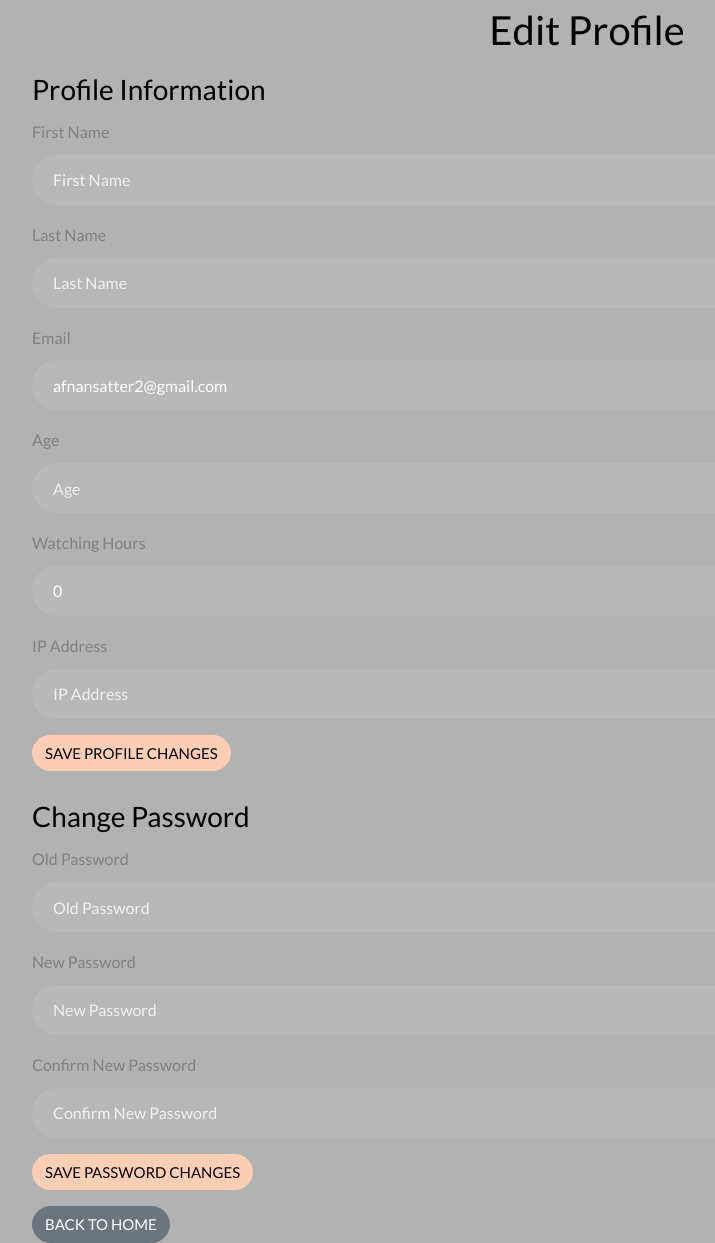
After one commit to AfnanMeow/BRACU_flex, a Django app: page /profile/ in a window 1280 px wide. The commit adds this page. Shown: the whole page, without its empty margins (53-768 px from the left). Run offline with Django 4.2, Linux system fonts and the light colour scheme; a user stored in the database is signed in; some libraries are stand-ins or nearby versions.

Commit message:
add edit profile and video download

```diff
--- /dev/null
+++ b/module1/profileform.py
@@ -0,0 +1,50 @@
+from django import forms
+from django.contrib.auth.models import User
+from django.contrib.auth.forms import PasswordChangeForm
+
+
+class ProfileForm(forms.ModelForm):
+    first_name = forms.CharField(max_length=30, required=True, widget=forms.TextInput(attrs={
+        'class': 'form-control',
+        'placeholder': 'First Name'
+    }))
+    last_name = forms.CharField(max_length=30, required=True, widget=forms.TextInput(attrs={
+        'class': 'form-control',
+        'placeholder': 'Last Name'
+    }))
+    email = forms.EmailField(required=True, widget=forms.EmailInput(attrs={
+        'class': 'form-control',
+        'placeholder': 'Email Address'
+    }))
+    age = forms.IntegerField(required=False, widget=forms.NumberInput(attrs={
+        'class': 'form-control',
+        'placeholder': 'Age'
+    }))
+    watching_hour = forms.IntegerField(required=False, widget=forms.NumberInput(attrs={
+        'class': 'form-control',
+        'placeholder': 'Watching Hours'
+    }))
+    ip_address = forms.GenericIPAddressField(required=False, widget=forms.TextInput(attrs={
+        'class': 'form-control',
+        'placeholder': 'IP Address'
+    }))
+
+    class Meta:
+        model = User
+        fields = ['first_name', 'last_name', 'email',
+                  'age', 'watching_hour', 'ip_address']
+
+
+class CustomPasswordChangeForm(PasswordChangeForm):
+    old_password = forms.CharField(widget=forms.PasswordInput(attrs={
+        'class': 'form-control',
+        'placeholder': 'Old Password'
+    }))
+    new_password1 = forms.CharField(widget=forms.PasswordInput(attrs={
+        'class': 'form-control',
+        'placeholder': 'New Password'
+    }))
+    new_password2 = forms.CharField(widget=forms.PasswordInput(attrs={
+        'class': 'form-control',
+        'placeholder': 'Confirm New Password'
+    }))
--- a/module1/templates/home.html
+++ b/module1/templates/home.html
@@ -49,7 +49,7 @@
 
                       <div class="dropdown-content">
                         <p><a href="{% url 'profile_select' %}">Profiles</a></p>
-                        <a href="#">Account</a>
+                        <a href="{% url 'profile' %}">Edit Profile</a>
                         <a href="#">Settings</a>
                         <a href="{% url 'upload_video' %}">Upload Movie</a>
                         <a href="{% url 'logout' %}">Logout</a>
@@ -342,7 +342,9 @@
             Your browser does not support the video tag.
         </video>
         <h3>{{ video.title }}</h3>
-
+        <a href="{{ video.file.url }}" download="{{ video.title }}.mp4" class="btn btn-download" style="display: inline-block; margin-top: 10px; padding: 10px 20px; background-color: #e50914; color: #fff; text-decoration: none; border-radius: 5px; font-size: 16px; text-align: center;">
+    Download
+</a>
     </div>
 
 
--- /dev/null
+++ b/module1/templates/myProfile.html
@@ -0,0 +1,95 @@
+{% load static %}
+<!DOCTYPE html>
+<html lang="en">
+	<head>
+		<meta charset="utf-8" />
+		<meta
+			name="viewport"
+			content="width=device-width, initial-scale=1, shrink-to-fit=no"
+		/>
+		<title>Profile</title>
+		<link
+			href="https://fonts.googleapis.com/css?family=Lato:300,400,700&display=swap"
+			rel="stylesheet"
+		/>
+		<link
+			rel="stylesheet"
+			href="https://stackpath.bootstrapcdn.com/font-awesome/4.7.0/css/font-awesome.min.css"
+		/>
+		<link
+			rel="stylesheet"
+			href="{% static 'login_signup/css/style.css' %}"
+		/>
+	</head>
+	<body>
+		<div class="container">
+			<h1 class="text-center">Edit Profile</h1>
+
+			<!-- Profile Form -->
+			<form method="post" class="form-container" id="profile-form">
+				{% csrf_token %}
+				<h3>Profile Information</h3>
+				<div class="form-group">
+					<label for="id_first_name">First Name</label>
+					{{ profile_form.first_name }}
+				</div>
+				<div class="form-group">
+					<label for="id_last_name">Last Name</label>
+					{{ profile_form.last_name }}
+				</div>
+				<div class="form-group">
+					<label for="id_email">Email</label>
+					{{ profile_form.email }}
+				</div>
+				<div class="form-group">
+					<label for="id_age">Age</label>
+					{{ profile_form.age }}
+				</div>
+				<div class="form-group">
+					<label for="id_watching_hour">Watching Hours</label>
+					{{ profile_form.watching_hour }}
+				</div>
+				<div class="form-group">
+					<label for="id_ip_address">IP Address</label>
+					{{ profile_form.ip_address }}
+				</div>
+				<button
+					type="submit"
+					name="profile_submit"
+					class="btn btn-primary"
+				>
+					Save Profile Changes
+				</button>
+			</form>
+
+			<!-- Password Change Form -->
+			<form method="post" class="form-container mt-4" id="password-form">
+				{% csrf_token %}
+				<h3>Change Password</h3>
+				<div class="form-group">
+					<label for="id_old_password">Old Password</label>
+					{{ password_form.old_password }}
+				</div>
+				<div class="form-group">
+					<label for="id_new_password1">New Password</label>
+					{{ password_form.new_password1 }}
+				</div>
+				<div class="form-group">
+					<label for="id_new_password2">Confirm New Password</label>
+					{{ password_form.new_password2 }}
+				</div>
+				<button
+					type="submit"
+					name="password_submit"
+					class="btn btn-primary"
+				>
+					Save Password Changes
+				</button>
+			</form>
+
+			<a href="{% url 'home' %}" class="btn btn-secondary mt-3"
+				>Back to Home</a
+			>
+		</div>
+	</body>
+</html>
--- a/module1/urls.py
+++ b/module1/urls.py
@@ -3,6 +3,7 @@
 from django.contrib.auth import views as auth_views
 from django.conf import settings
 from django.conf.urls.static import static
+from .views import profile
 
 
 urlpatterns = [
@@ -18,4 +19,5 @@
     path('choose_profiles/', profile_select, name='profile_select'),
     path('update-video-progress/', update_video_progress, name='update_video_progress'),
     path("update-watch-time/", update_watch_time, name="update-watch-time"),
+    path('profile/', profile, name='profile'),
 ]+ static(settings.MEDIA_URL, document_root=settings.MEDIA_ROOT)
--- a/module1/views.py
+++ b/module1/views.py
@@ -15,6 +15,8 @@
 import json
 from .models import Video, UserProfile, WatchProgress
 from module2.models import UploadedVideo
+from .profileform import ProfileForm, CustomPasswordChangeForm
+from django.contrib.auth import update_session_auth_hash
 
 Customer = get_user_model()
 
@@ -90,6 +92,32 @@
 def logout_view(request):
     logout(request)
     return redirect('login')
+
+
+@login_required
+def profile(request):
+    profile_form = ProfileForm(instance=request.user)
+    password_form = CustomPasswordChangeForm(user=request.user)
+
+    if request.method == 'POST':
+        if 'profile_submit' in request.POST:  # Handle profile form submission
+            profile_form = ProfileForm(request.POST, instance=request.user)
+            if profile_form.is_valid():
+                profile_form.save()
+                return redirect('profile')
+        elif 'password_submit' in request.POST:  # Handle password form submission
+            password_form = CustomPasswordChangeForm(
+                user=request.user, data=request.POST)
+            if password_form.is_valid():
+                password_form.save()
+                # Keep the user logged in
+                update_session_auth_hash(request, password_form.user)
+                return redirect('profile')
+
+    return render(request, 'myProfile.html', {
+        'profile_form': profile_form,
+        'password_form': password_form
+    })
 
 
 
--- a/static/netflix_clone/css/styles.css
+++ b/static/netflix_clone/css/styles.css
@@ -961,6 +961,8 @@
     }
 }
 
+
+
 @media (max-width: 480px) {
     .header-container {
         padding: 16px 0;
```
Also changed, not shown: db.sqlite3.
